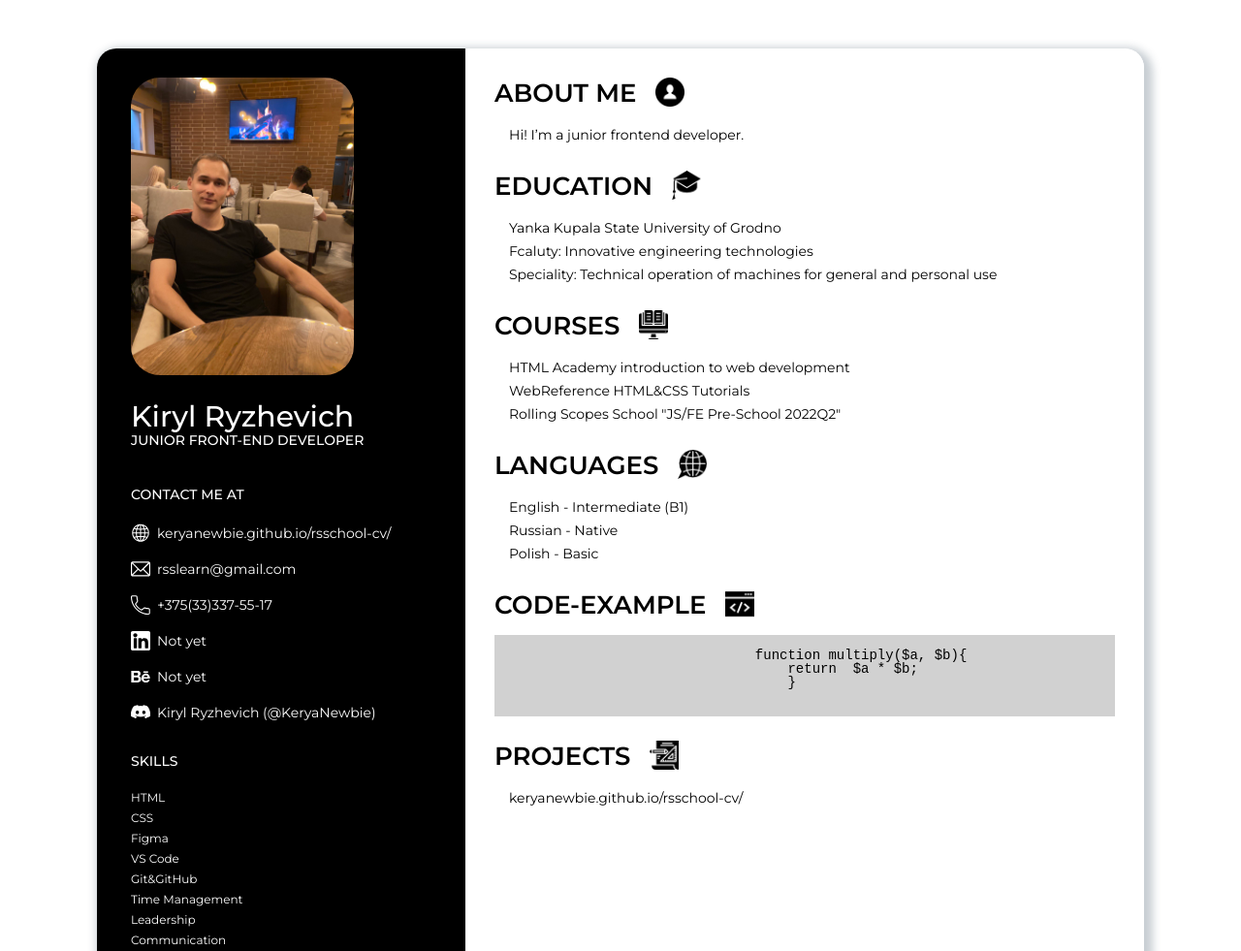
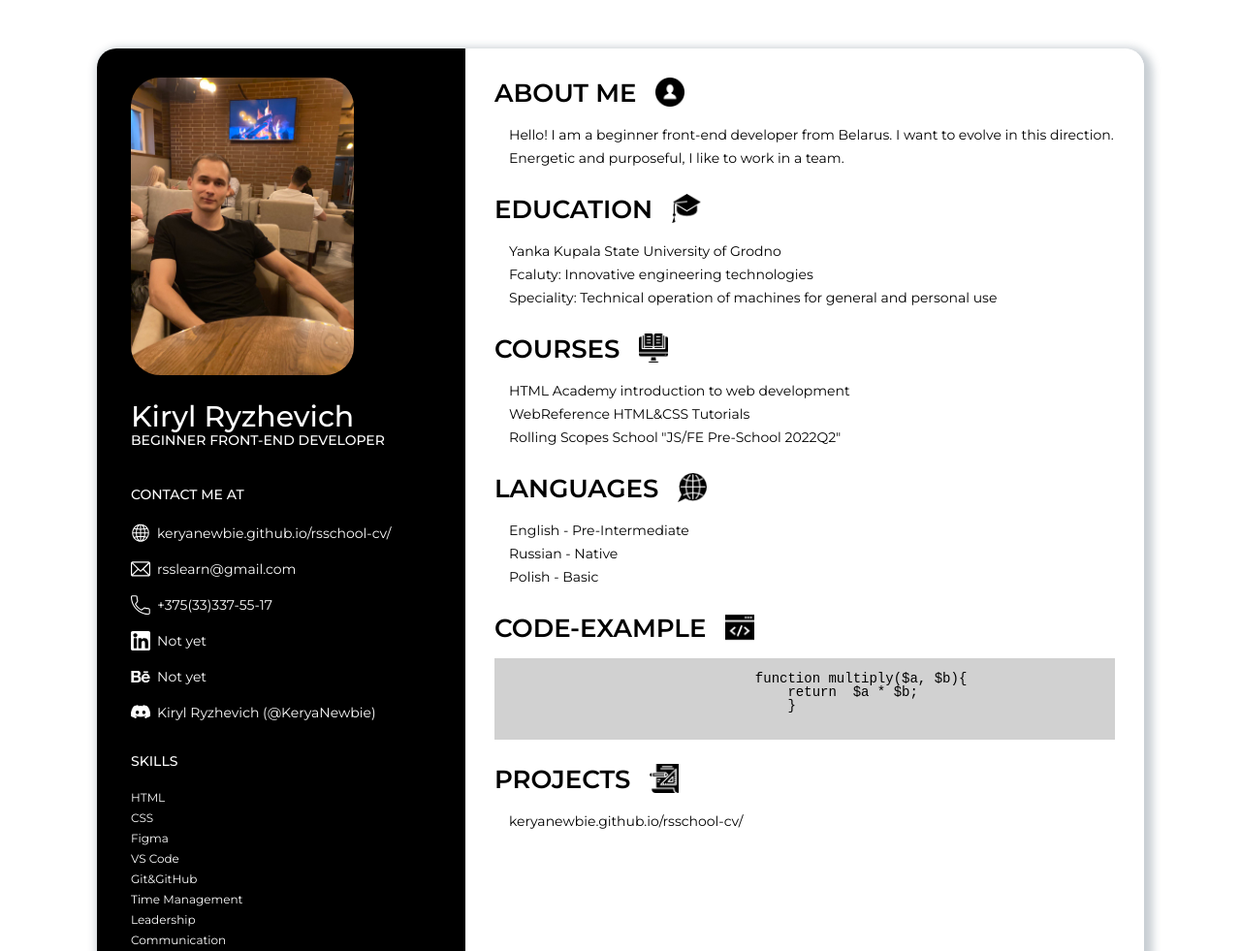
Before and after one commit to KeryaNewbie/rsschool-cv, a plain HTML site: page index.html in a window 1280 px wide. Shown: the top 981 px of the page at 97% size. Drawn offline with Linux system fonts and the light colour scheme.

Commit message:
feat: add info about me

```diff
--- a/index.html
+++ b/index.html
@@ -21,7 +21,7 @@
                     <header class="header">
                         <img src="./img/myphoto.jpg" alt="myphoto">
                         <h1>Kiryl Ryzhevich</h1>
-                        <p>Junior Front-End Developer</p>
+                        <p>Beginner Front-End Developer</p>
                     </header>
                     <main class="main">
                         <section class="contacts">
@@ -102,7 +102,8 @@
                                 <h2 class="title">ABOUT ME</h2>
                                 <img src="./img/icons/user.png" alt="" class="icons">
                             </div>
-                            <p class="text">Hi! I’m a junior frontend developer.</p>
+                            <p class="text">Hello! I am a beginner front-end developer from Belarus. I want to evolve
+                                in this direction. Energetic and purposeful, I like to work in a team. </p>
                         </section>
                         <section class="education">
                             <div class="flex-container">
@@ -127,7 +128,7 @@
                                 <h2 class="title">LANGUAGES</h2>
                                 <img src="./img/icons/global.png" alt="" class="icons">
                             </div>
-                            <p class="text">English - Intermediate (B1)</p>
+                            <p class="text">English - Pre-Intermediate</p>
                             <p class="text">Russian - Native</p>
                             <p class="text">Polish - Basic</p>
                         </section>
```
